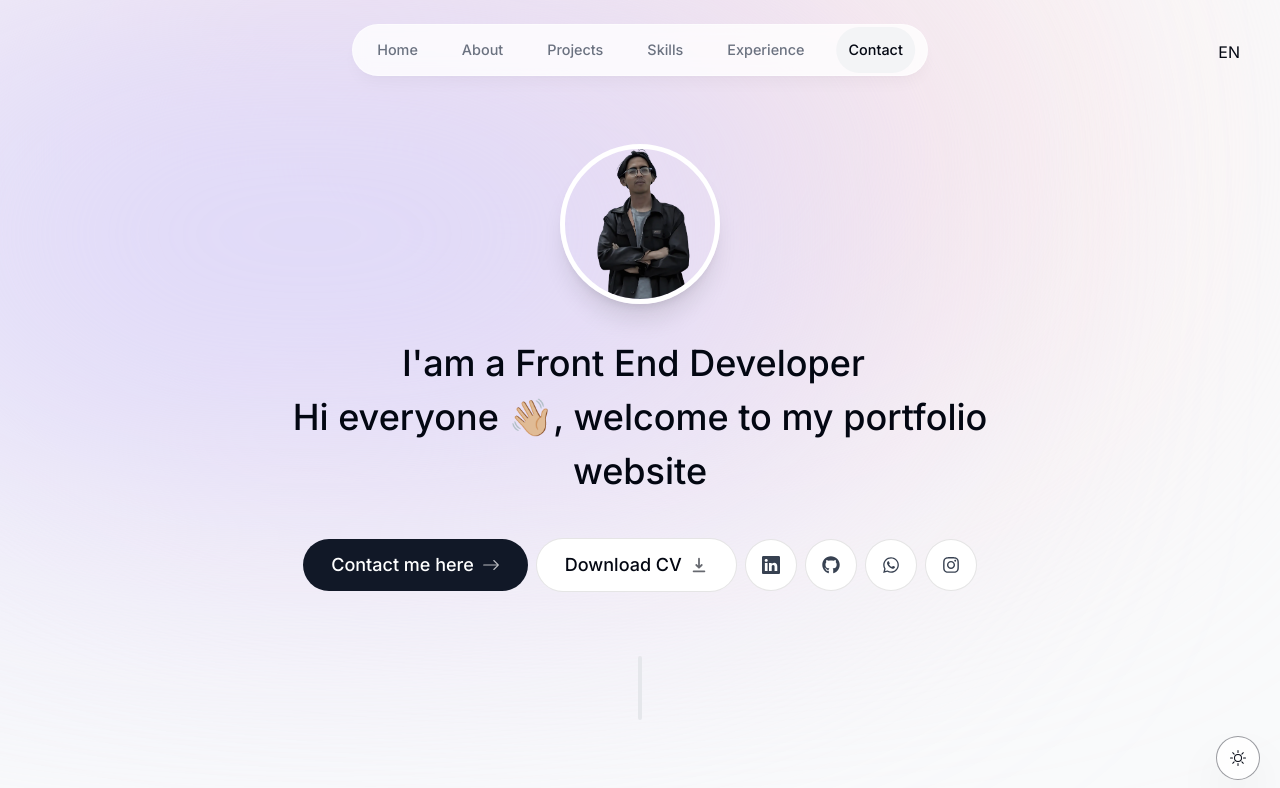
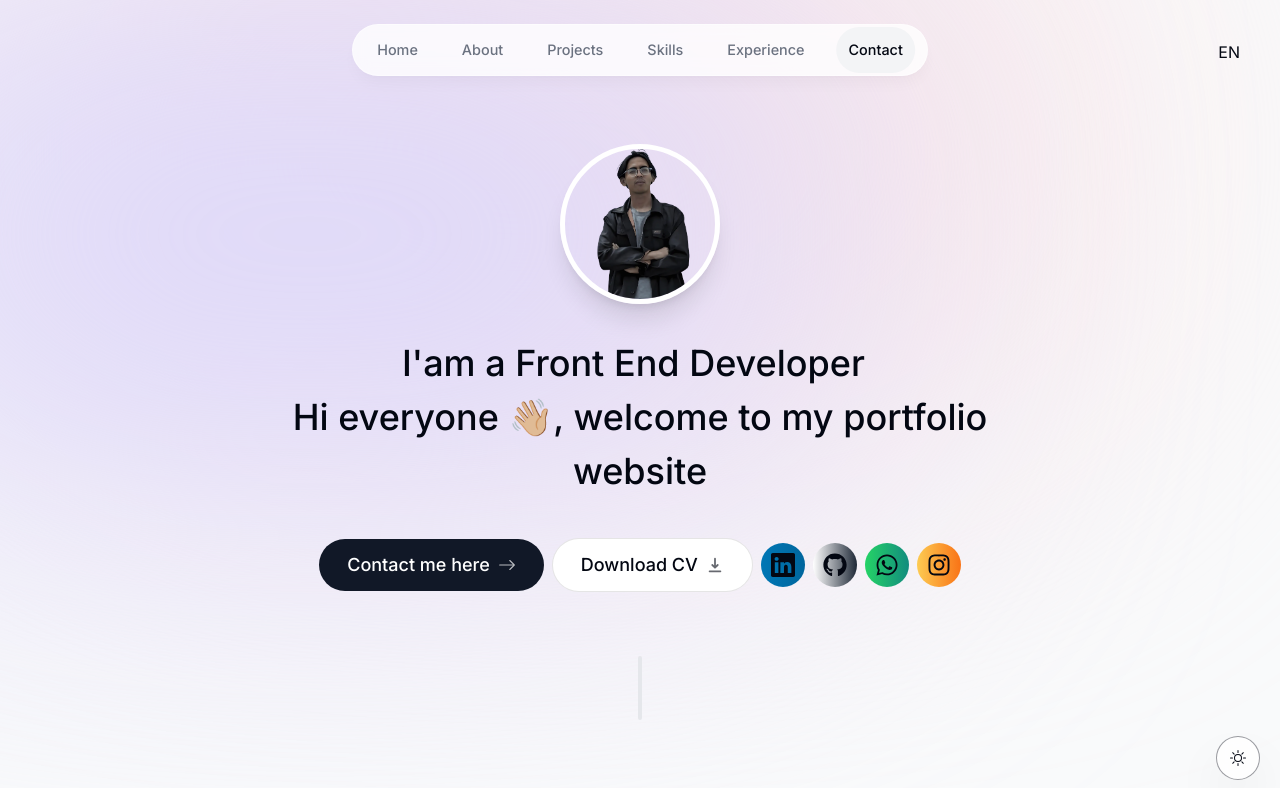
Before and after one commit to chndrwali/website-portfolio, a Next.js app: page / in a window 1280 px wide. Shown: the top 788 px of the page. Built offline with nearby package versions, Linux system fonts and the light colour scheme.

Commit message:
add transition hover on icons

```diff
--- a/components/intro.tsx
+++ b/components/intro.tsx
@@ -82,7 +82,7 @@ export default function Intro() {
 
         <div className="flex items-center gap-2">
           <a
-            className="bg-white p-2 md:p-4 text-gray-700 hover:text-gray-950 flex items-center gap-2 rounded-full focus:scale-[1.15] hover:scale-[1.15] active:scale-105 transition cursor-pointer borderBlack dark:bg-white/10 dark:text-white/60"
+            className="flex items-center justify-center min-h-[44px] min-w-[44px] text-2xl rounded-full transition duration-300 ease-out bg-gradient-to-r from-[#0077B5] to-[#00669D] hover:from-[#00669D] hover:to-[#004E87] hover:text-white dark:from-[#004E87] dark:to-[#00669D] dark:hover:from-[#00669D] dark:hover:to-[#004E87] dark:hover:text-black"
             href="https://www.linkedin.com/in/chndrwali/"
             target="_blank"
             aria-label="Linkedin Candra Wali Sanjaya"
@@ -91,7 +91,7 @@ export default function Intro() {
           </a>
 
           <a
-            className="bg-white p-2 md:p-4 text-gray-700 flex items-center gap-2 text-[1.35rem] md:text-lg rounded-full focus:scale-[1.15] hover:scale-[1.15] hover:text-gray-950 active:scale-105 transition cursor-pointer borderBlack dark:bg-white/10 dark:text-white/60"
+            className="flex items-center justify-center min-h-[44px] min-w-[44px] text-2xl rounded-full transition duration-300 ease-out bg-gradient-to-r from-white to-gray-800 hover:from-gray-800 hover:to-gray-900 hover:text-white dark:from-gray-900 dark:to-gray-800 dark:hover:from-gray-800 dark:hover:to-slate-200 dark:hover:text-gray-950"
             href="https://github.com/chndrwali"
             target="_blank"
             aria-label="Gihtub Candra Wali Sanjaya"
@@ -100,7 +100,7 @@ export default function Intro() {
           </a>
 
           <a
-            className="bg-white p-2 md:p-4 text-gray-700 flex items-center gap-2 text-[1.35rem] md:text-lg rounded-full focus:scale-[1.15] hover:scale-[1.15] hover:text-gray-950 active:scale-105 transition cursor-pointer borderBlack dark:bg-white/10 dark:text-white/60"
+            className="flex items-center justify-center min-h-[44px] min-w-[44px] text-2xl rounded-full transition duration-300 ease-out bg-gradient-to-r from-[#25D366] to-[#128C7E] hover:from-[#128C7E] hover:to-[#075E54] hover:text-white dark:from-[#075E54] dark:to-[#128C7E] dark:hover:from-[#128C7E] dark:hover:to-[#075E54] dark:hover:text-gray-950"
             href="https://wa.me/6289652648201?text=Hello Candra"
             target="_blank"
             aria-label="Whatsapp Candra Wali Sanjaya"
@@ -108,7 +108,7 @@ export default function Intro() {
             <FaWhatsapp />
           </a>
           <a
-            className="bg-white p-2 md:p-4 text-gray-700 flex items-center gap-2 text-[1.35rem] md:text-lg rounded-full focus:scale-[1.15] hover:scale-[1.15] hover:text-gray-950 active:scale-105 transition cursor-pointer borderBlack dark:bg-white/10 dark:text-white/60"
+            className="flex items-center justify-center min-h-[44px] min-w-[44px] text-2xl rounded-full transition duration-300 ease-out bg-gradient-to-r from-[#FDCB52] to-[#F97316] hover:from-[#F97316] hover:to-[#DB2777] hover:text-white dark:from-[#DB2777] dark:to-[#F97316] dark:hover:from-[#F97316] dark:hover:to-[#DB2777] dark:hover:text-gray-950"
             href="https://instagram.com/chndrwali"
             target="_blank"
             aria-label="Instagram Candra Wali Sanjaya"
```
